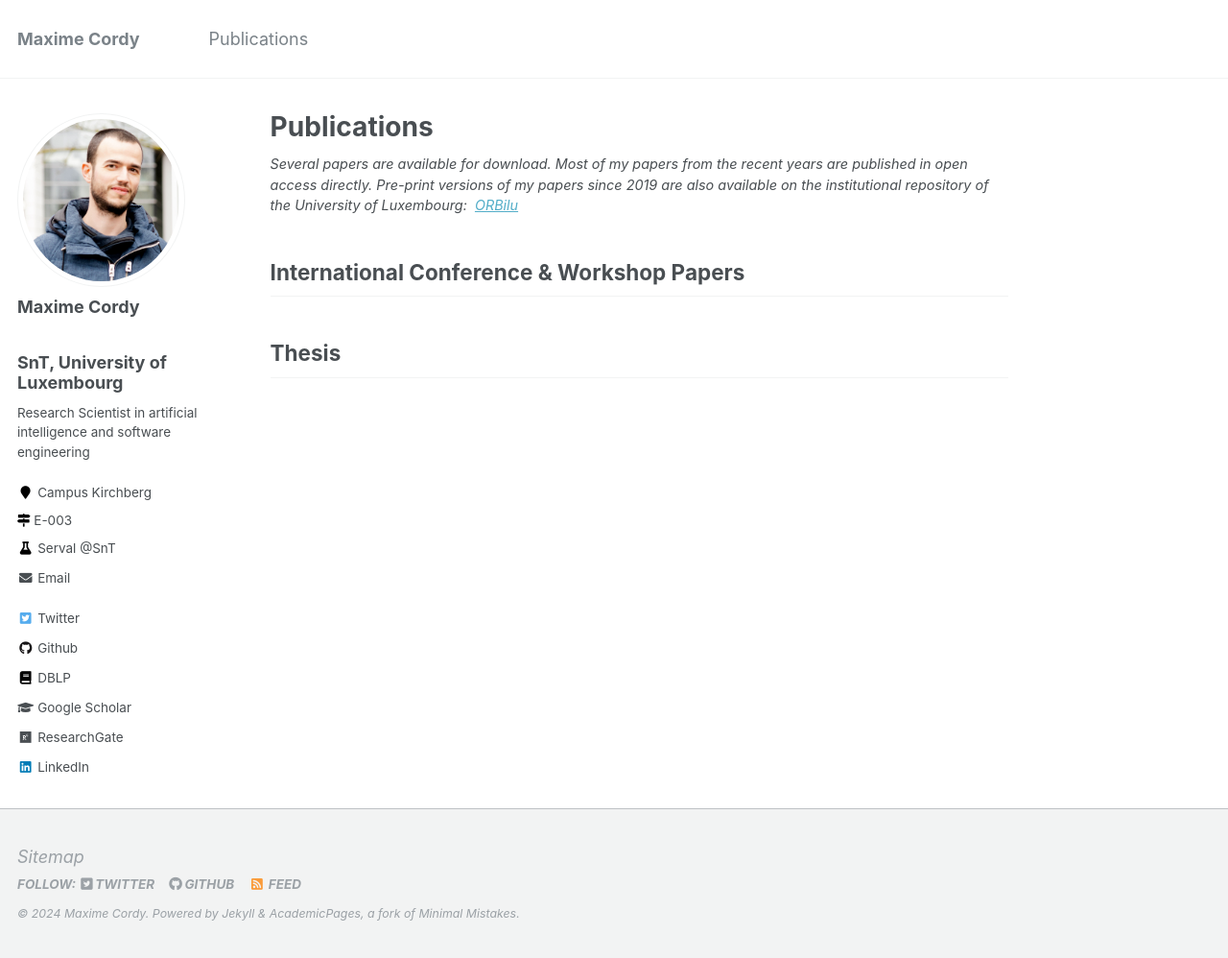
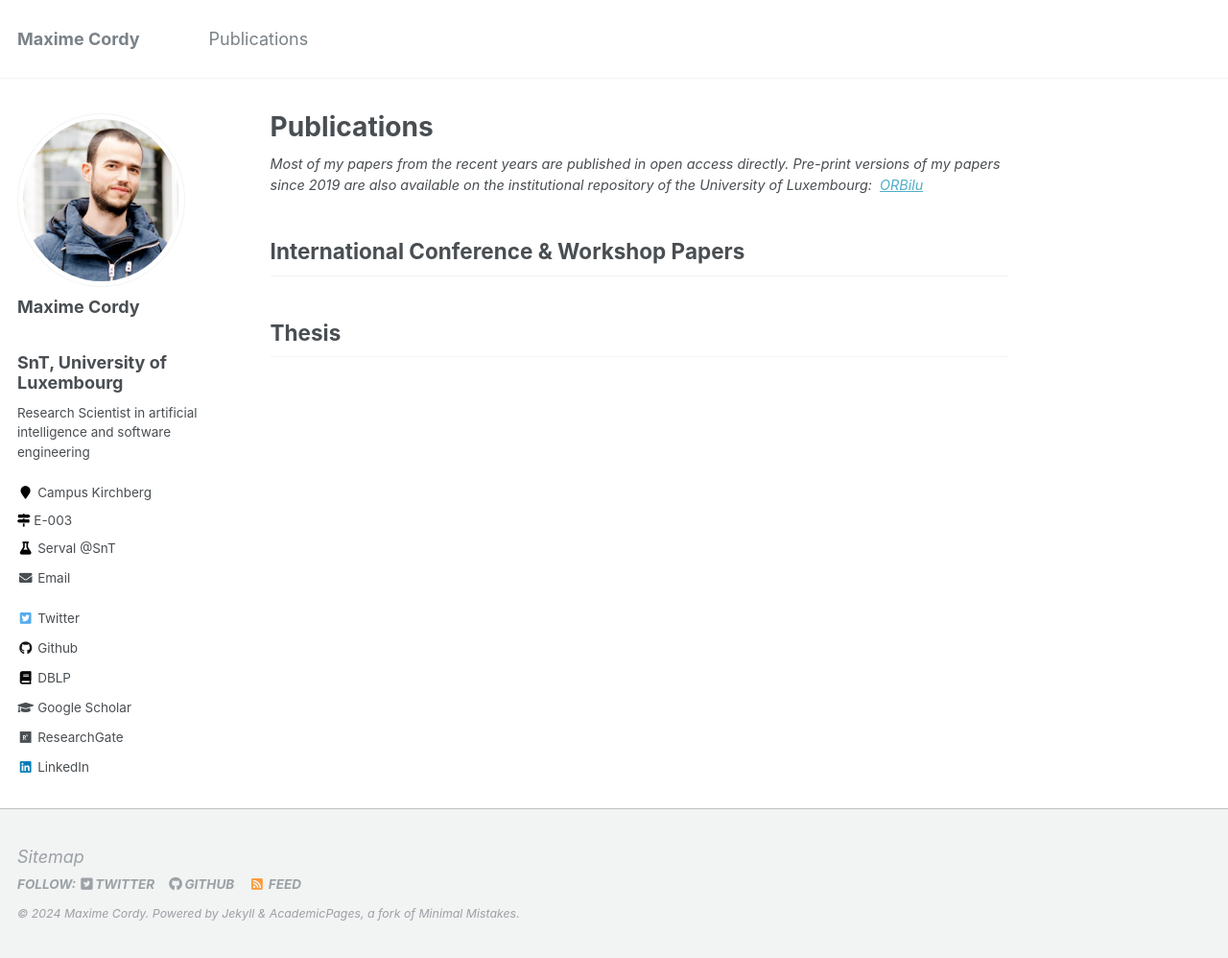
Before and after one commit to maxcordy/maxcordy.github.io, a Jekyll site: the page built from _pages/publications.html, in a window 1280 px wide and 998 px high. Shown: the whole window at 96% size. Built offline with Jekyll 4.4.1, drawn with Linux system fonts in a browser that asks for light colours; nearby versions of some CDN libraries.

Commit message:
fixed publication page

```diff
--- a/_pages/publications.html
+++ b/_pages/publications.html
@@ -7,8 +7,7 @@ author_profile: true
         src="{{ base_path }}/assets/js/pcooksey/bibtex.js">
 </script>
 
-<p style="font-size: 80%;"><em>Several papers are available for download.
-    Most of my papers from the recent years are published in open access directly. Pre-print versions of my papers since 2019 are also available on the institutional repository of the University of Luxembourg:  <a href="https://orbilu.uni.lu/simple-search?query=Maxime+Cordy">ORBilu</a></em></p>
+<p style="font-size: 80%;"><em>Most of my papers from the recent years are published in open access directly. Pre-print versions of my papers since 2019 are also available on the institutional repository of the University of Luxembourg:  <a href="https://orbilu.uni.lu/simple-search?query=Maxime+Cordy">ORBilu</a></em></p>
 
 <style>
 #bibtex_errors { margin-top:10px; color: red;}
```
